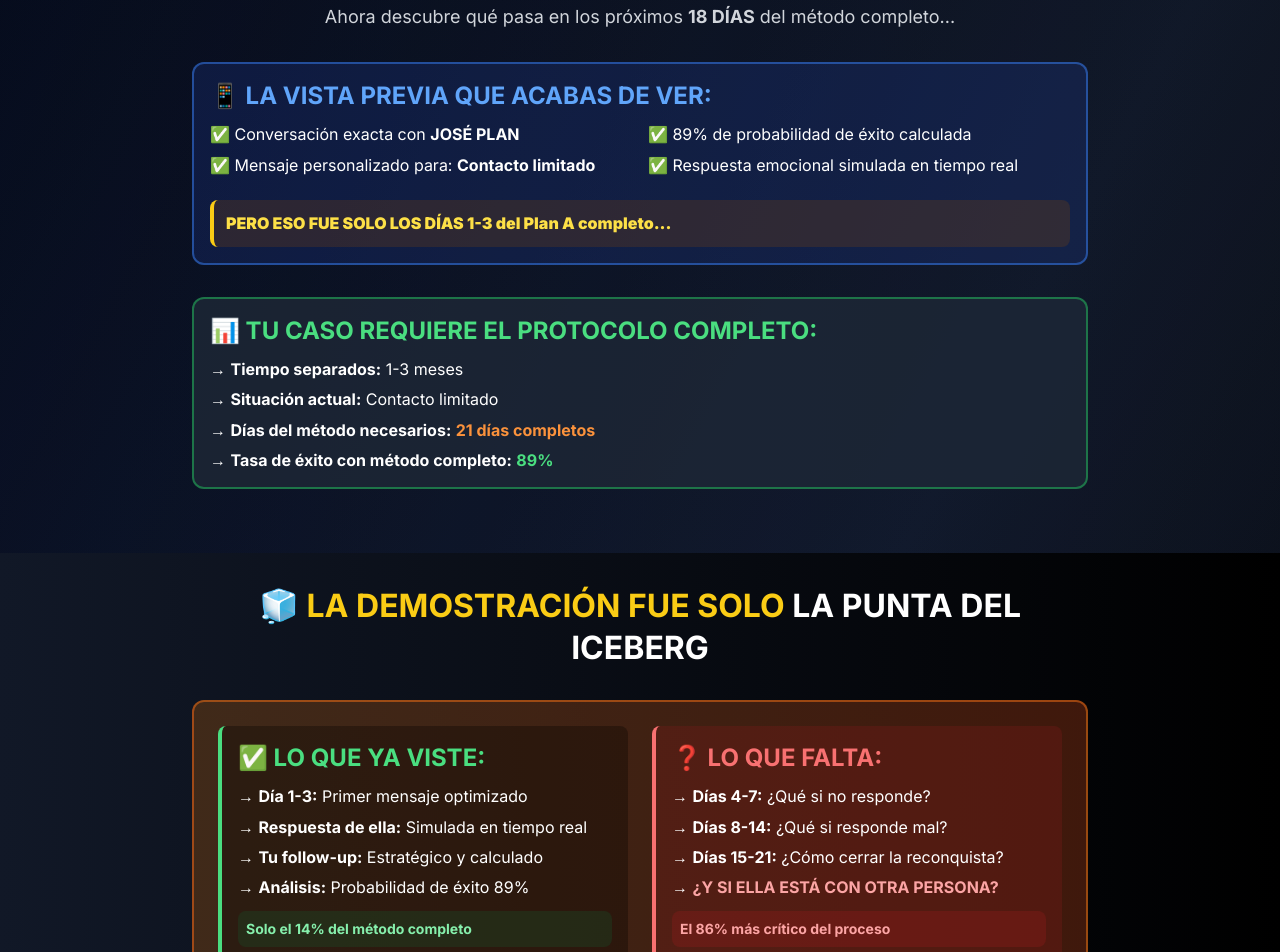
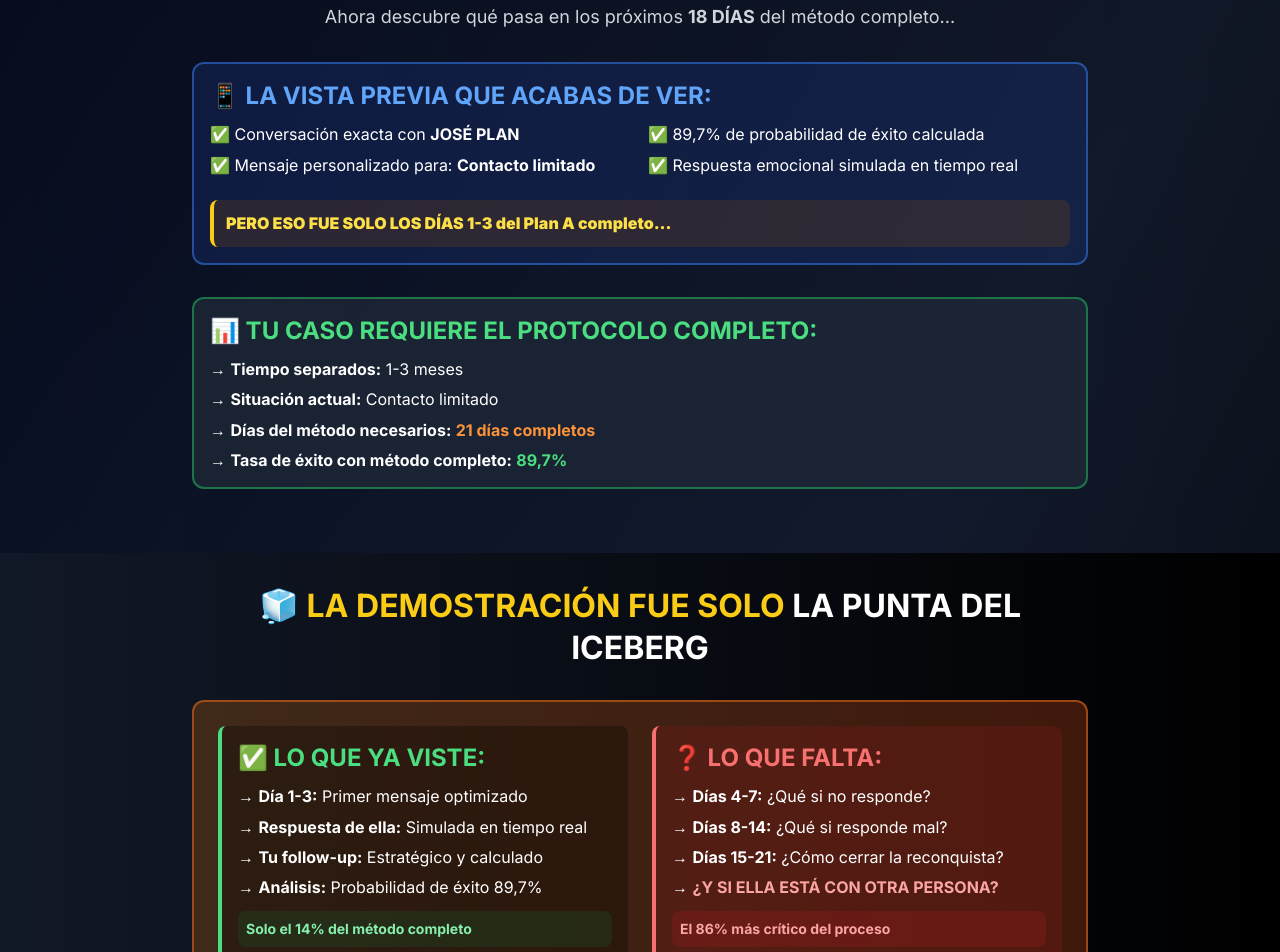
Before and after one commit to adeliaterco/es-azulebranco-plan-main, a Next.js app: page /resultado in a window 1280 px wide. Shown: the part 160-1112 px from the top of the page. Built offline with nearby package versions, Linux system fonts and the light colour scheme.

Commit message:
Update page.tsx

```diff
--- a/app/resultado/page.tsx
+++ b/app/resultado/page.tsx
@@ -196,7 +196,7 @@ export default function ResultPageExplosive() {
                     <p className="break-words mb-2">✅ Mensaje personalizado para: <strong>{getPersonalizedSituation()}</strong></p>
                   </div>
                   <div>
-                    <p className="break-words mb-2">✅ 89% de probabilidad de éxito calculada</p>
+                    <p className="break-words mb-2">✅ 89,7% de probabilidad de éxito calculada</p>
                     <p className="break-words mb-2">✅ Respuesta emocional simulada en tiempo real</p>
                   </div>
                 </div>
@@ -217,7 +217,7 @@ export default function ResultPageExplosive() {
                 <p>→ <strong>Tiempo separados:</strong> {getPersonalizedTimeframe()}</p>
                 <p>→ <strong>Situación actual:</strong> {getPersonalizedSituation()}</p>
                 <p>→ <strong>Días del método necesarios:</strong> <span className="text-orange-400 font-bold">21 días completos</span></p>
-                <p>→ <strong>Tasa de éxito con método completo:</strong> <span className="text-green-400 font-bold">89%</span></p>
+                <p>→ <strong>Tasa de éxito con método completo:</strong> <span className="text-green-400 font-bold">89,7%</span></p>
               </div>
             </div>
           </div>
@@ -239,7 +239,7 @@ export default function ResultPageExplosive() {
                     <li>→ <strong>Día 1-3:</strong> Primer mensaje optimizado</li>
                     <li>→ <strong>Respuesta de {getPronoun()}:</strong> Simulada en tiempo real</li>
                     <li>→ <strong>Tu follow-up:</strong> Estratégico y calculado</li>
-                    <li>→ <strong>Análisis:</strong> Probabilidad de éxito 89%</li>
+                    <li>→ <strong>Análisis:</strong> Probabilidad de éxito 89,7%</li>
                   </ul>
                   <div className="bg-green-900/30 rounded-lg p-2 mt-3">
                     <p className="text-green-300 text-sm font-bold">Solo el 14% del método completo</p>
```
